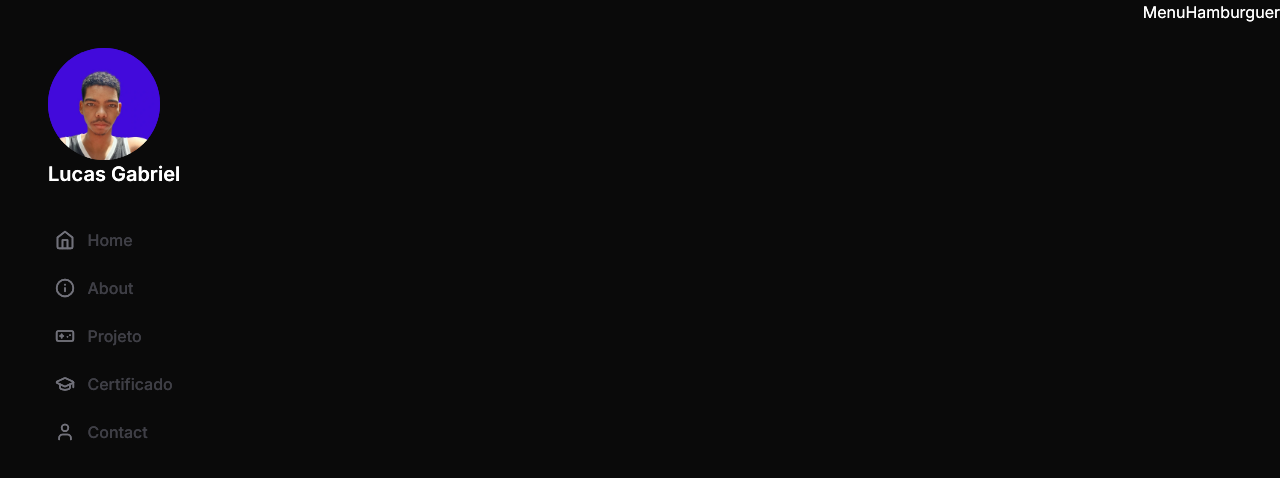
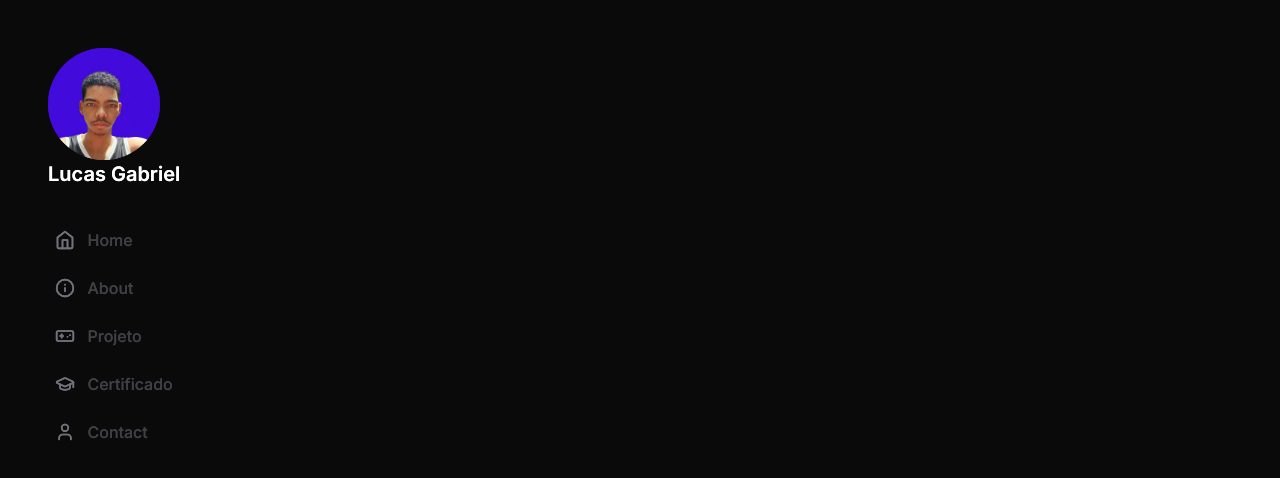
Before and after one commit to DevLuk4s/portfolio-2, a Next.js app in the folder my-app/: page /components/Sidebar in a window 1280 px wide. Shown: the top 478 px of the page. Built offline with nearby package versions, Linux system fonts and the light colour scheme.

Commit message:
update project

```diff
--- a/my-app/src/app/components/Sidebar/MenuHamburguer.tsx
+++ b/my-app/src/app/components/Sidebar/MenuHamburguer.tsx
@@ -1,5 +1,7 @@
 export default function MenuHamburguer() {
   return (
-    <div className="text-white top-0 right-0 fixed">MenuHamburguer</div>
-  )
+    <div className="fixed top-0 right-0 block md:hidden">
+      <button className="hamburger"></button>
+    </div>
+  );
 }
--- a/my-app/src/app/globals.css
+++ b/my-app/src/app/globals.css
@@ -1,3 +1,20 @@
 @tailwind base;
 @tailwind components;
 @tailwind utilities;
+
+.hamburger {
+  border: none;
+  background: none;
+  border-top: 3px solid #fff;
+  cursor: pointer;
+}
+
+.hamburger::before,
+.hamburger::after {
+  content: "";
+  display: block;
+  width: 30px;
+  height: 3px;
+  background: #fff;
+  margin-top: 5px;
+}
--- a/my-app/src/app/layout.tsx
+++ b/my-app/src/app/layout.tsx
@@ -19,8 +19,8 @@ export default function RootLayout({
 }) {
   return (
     <html lang="pt-br" className={inter.className}>
-      <body className="grid grid-cols-app min-h-screen bg-neutral-950">
-        <div className="">
+      <body className="grid md:grid-cols-desktop grid-cols-mobile min-h-screen bg-neutral-950">
+        <div>
           <Sidebar />
         </div>
         <main>{children}</main>
--- a/my-app/tailwind.config.ts
+++ b/my-app/tailwind.config.ts
@@ -10,7 +10,8 @@ const config: Config = {
     // darkMode: "class",
     extend: {
       gridTemplateColumns: {
-        app: "1fr",
+        desktop: "250px 1fr",
+        mobile: "1fr",
       },
       width: {
         card: "600px",
```
